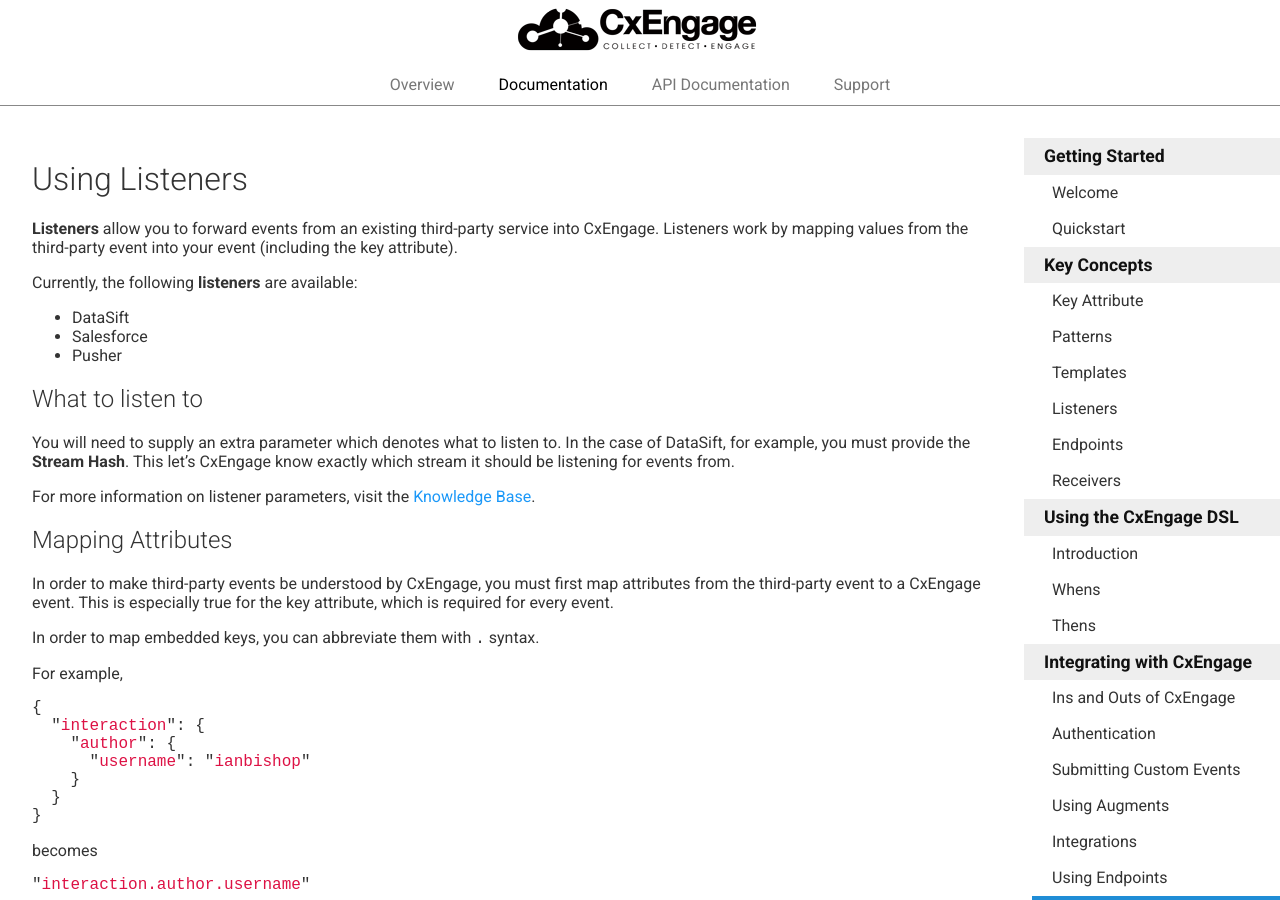
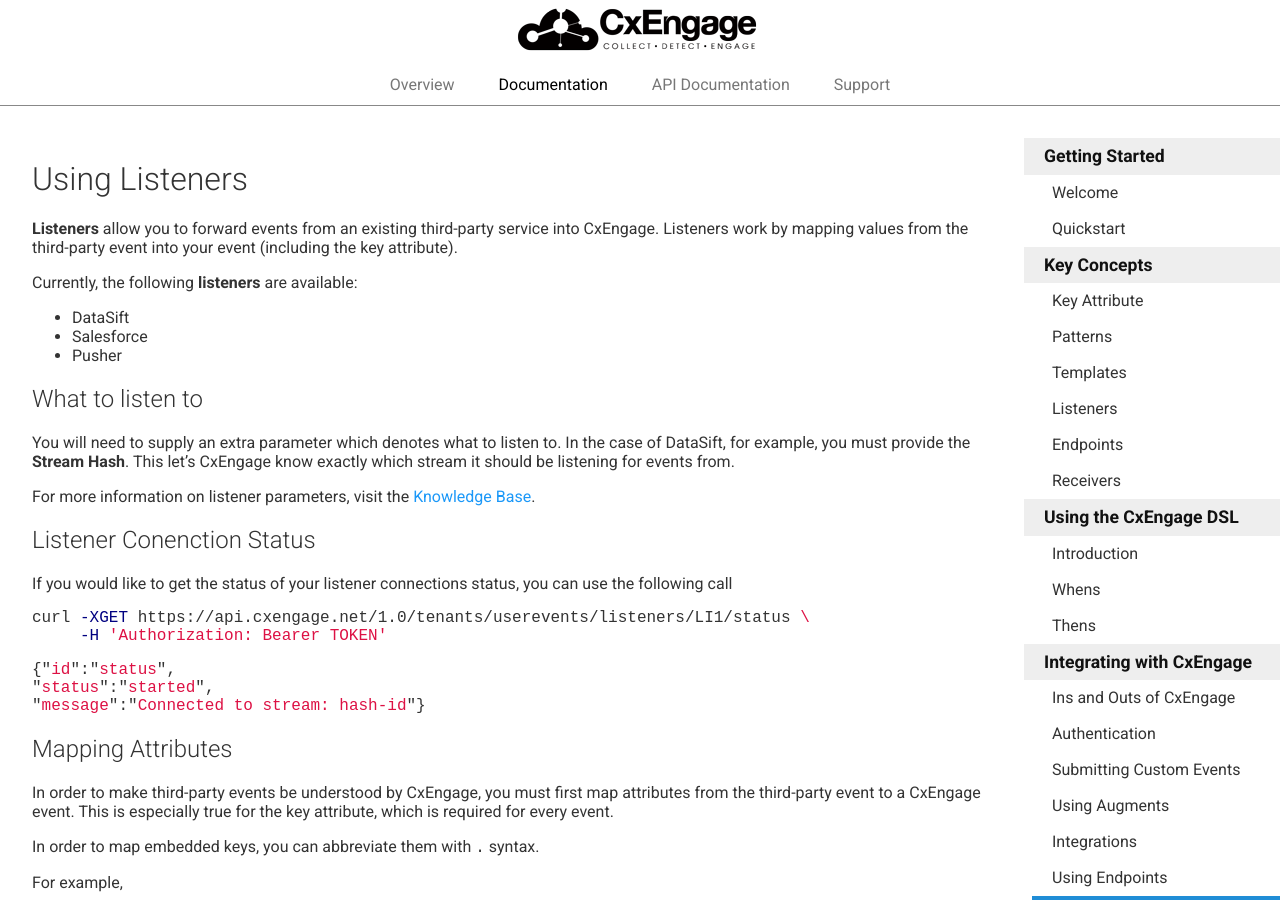
Before and after one commit to ianbishop/userevents.github.io, a Jekyll site: the page built from docs/using-listeners.md, in a window 1280 px wide and 900 px high. Built offline with Jekyll 4.4.1, drawn with Linux system fonts in a browser that asks for light colours; Markdown is read by kramdown in place of the engine named in the settings.

Commit message:
Update using-listeners.md

```diff
--- a/docs/using-listeners.md
+++ b/docs/using-listeners.md
@@ -23,6 +23,24 @@
 
 For more information on listener parameters, visit the [Knowledge
 Base](https://cxengage.zendesk.com/hc/en-us/sections/200181877-Listeners).
+
+
+## Listener Conenction Status
+
+If you would like to get the status of your listener connections status, you can use the following call
+
+{% highlight bash %}
+curl -XGET https://api.cxengage.net/1.0/tenants/userevents/listeners/LI1/status \
+     -H 'Authorization: Bearer TOKEN'
+{% endhighlight %}
+
+{% highlight javascript %}
+
+{"id":"status",
+"status":"started",
+"message":"Connected to stream: hash-id"}
+
+{% endhighlight %}
 
 ## Mapping Attributes
 
```
